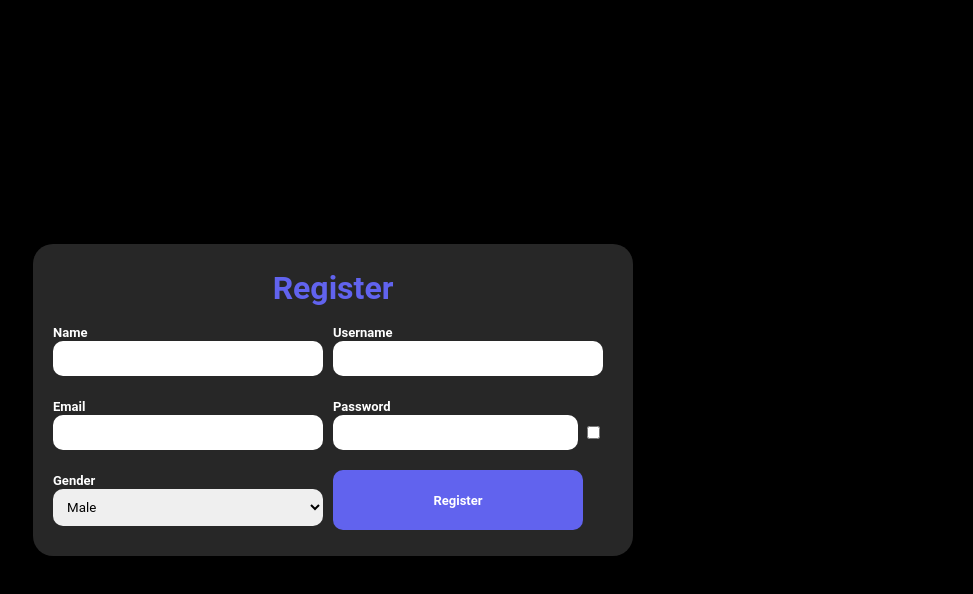
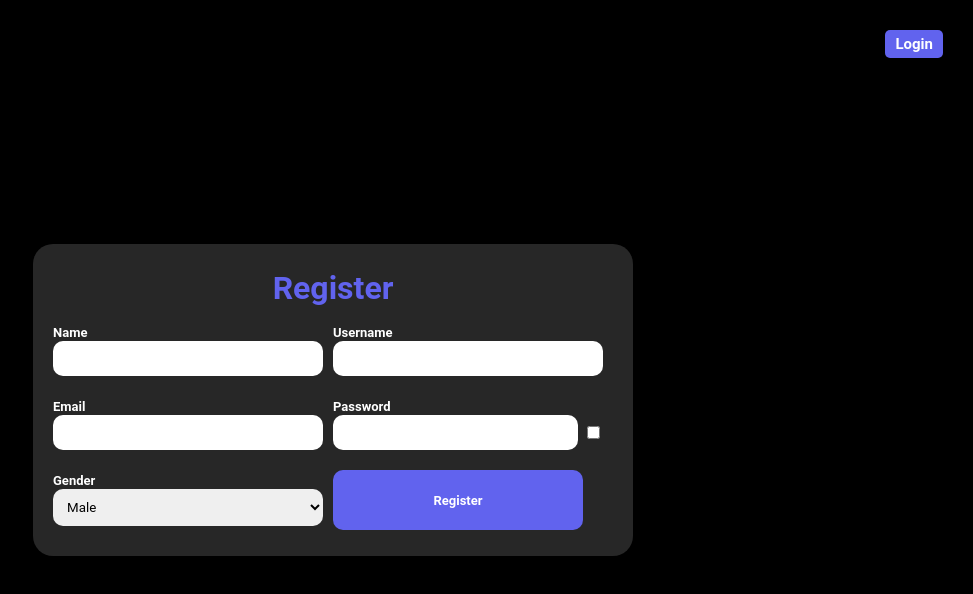
Before and after one commit to vaRun13579/task-management-client, a React (Create React App) app: page /register in a window 1280 px wide. Shown: the top 594 px of the page, without its empty margins (307-1280 px from the left). Built offline with nearby package versions, Linux system fonts and the light colour scheme.

Commit message:
login button added

```diff
--- a/src/components/Login/index.css
+++ b/src/components/Login/index.css
@@ -6,6 +6,7 @@
     background-color: black;
     font-family: 'Roboto';
     padding: 40px;
+    position: relative;
   }
 
 .loader-container{
--- a/src/components/Register/index.css
+++ b/src/components/Register/index.css
@@ -1,6 +1,20 @@
 *{
     box-sizing: border-box;
     font-family: "Roboto",sans-serif;
+}
+
+.reg-login-btn{
+    position:absolute;
+    background-color:#6163ee;
+    top:30px;
+    right:30px;
+    color:white;
+    border:none;
+    padding:5px 10px;
+    font-size:15px;
+    font-weight:700;
+    border-radius: 5px;
+    text-decoration: none;
 }
 
 .register-container{
--- a/src/components/Register/index.js
+++ b/src/components/Register/index.js
@@ -1,4 +1,5 @@
 import { useState } from "react";
+import {Link} from "react-router-dom";
 import { FallingLines } from "react-loader-spinner";
 import {useUrl} from "../../App.js";
 import "./index.css";
@@ -70,6 +71,7 @@ const Register = () => {
 
     return (
         <div className="login-page">
+            <Link to="/login"><button className="reg-login-btn">Login</button></Link>
             <form onSubmit={onRegister} className="register-container">
                 <h1 className="register-text">Register</h1>
 
```
Also changed, not shown: 10 other files (tests, documents, lock files or other folders).
